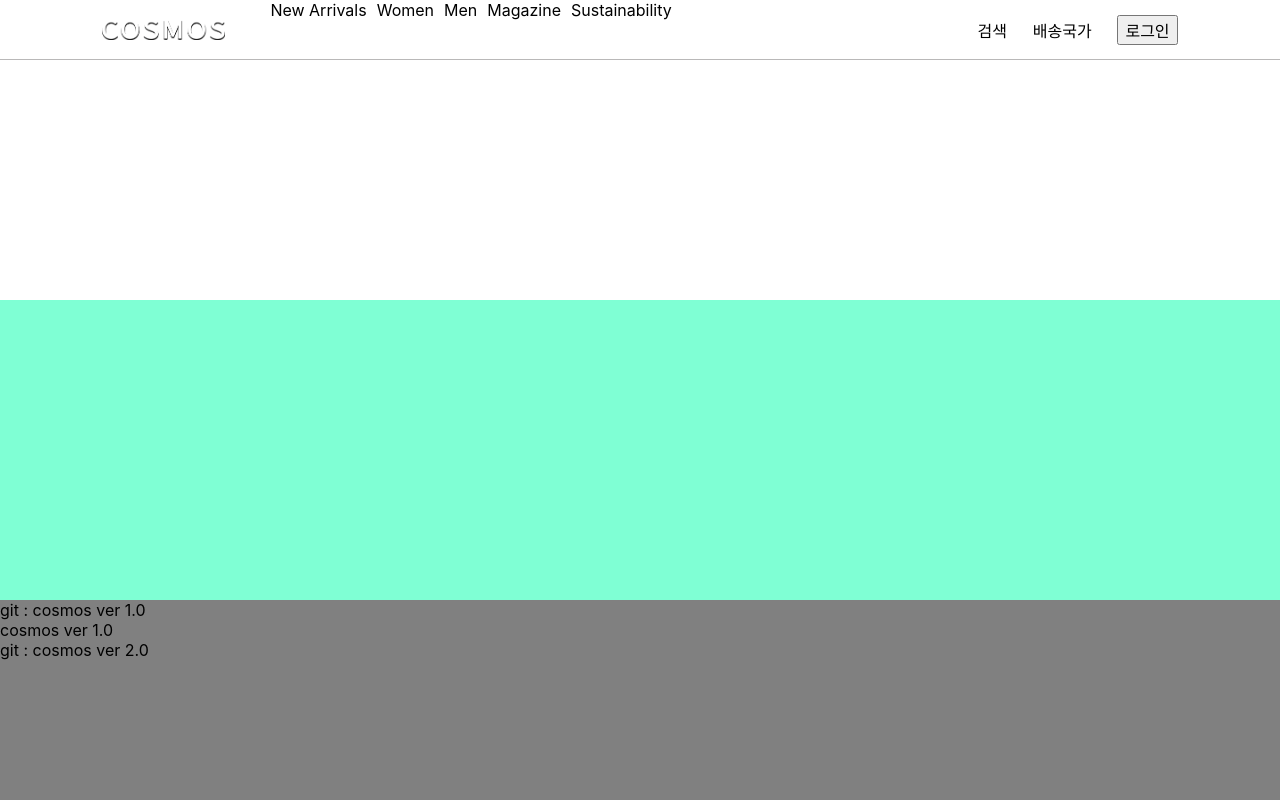
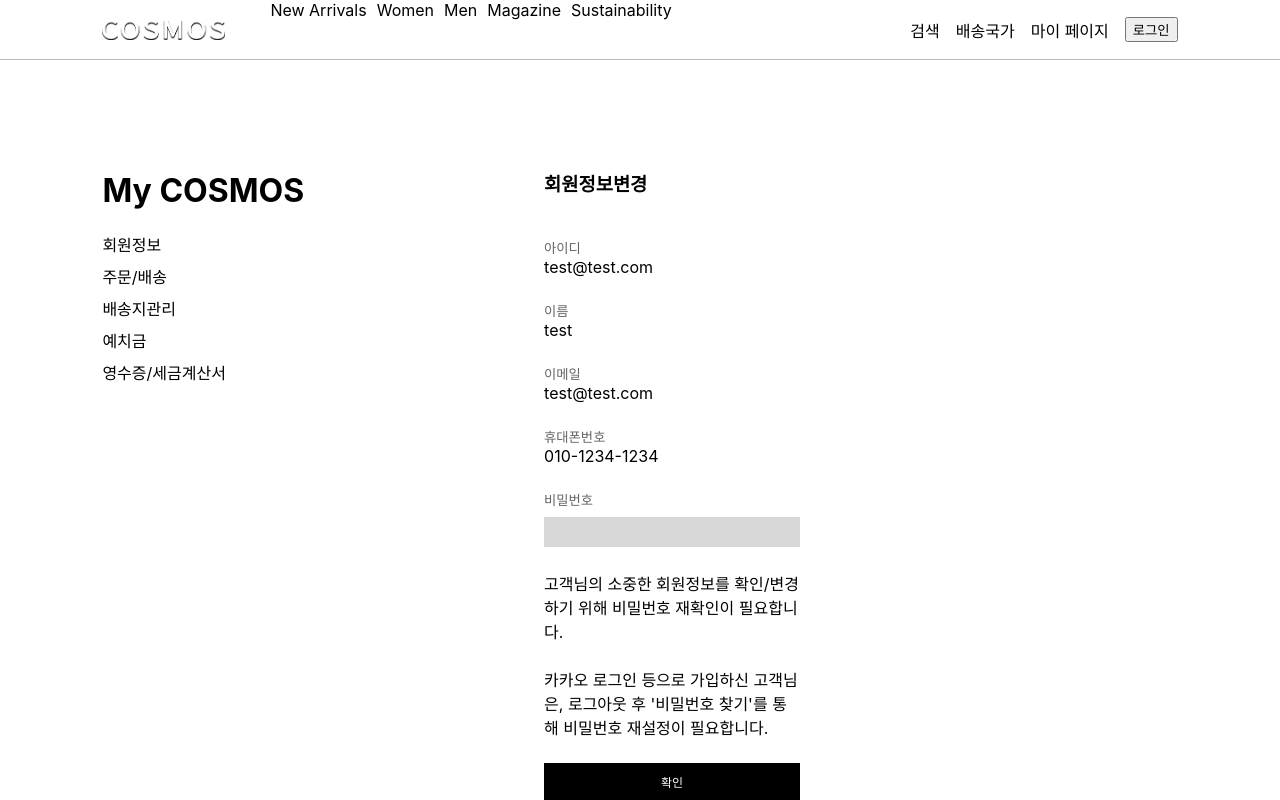
Before and after one commit to Da-innisfree/COSMOS-ver2.0, a React (Create React App) app in the folder cosmos_frontend/cosmos/: page /mypage in a window 1280 px wide. Shown: the top 800 px of the page. Built offline with nearby package versions, Linux system fonts and the light colour scheme.

Commit message:
마이페이지추가

```diff
--- a/cosmos_frontend/cosmos/src/component/layout/Header.jsx
+++ b/cosmos_frontend/cosmos/src/component/layout/Header.jsx
@@ -150,6 +150,7 @@ function Header() {
                 <div>검색</div>
                 <div>배송국가</div>
                 {/* <a href="/signin">로그인</a> */}
+                <a href='/mypage'>마이 페이지</a>
                 <button onClick={openModal}>로그인</button>
                 <Modal open={modalOpen} close={closeModal}/>
             </div>
--- /dev/null
+++ b/cosmos_frontend/cosmos/src/component/member/MemberInfo.jsx
@@ -0,0 +1,44 @@
+import React from 'react';
+
+import '../../style/component/member/memberinfo.scss'
+import '../../style/comm.scss'
+
+function MemeberInfo() {
+
+    return (
+      <div className='member_info'>
+        <div className='user_info'>
+            <h3>회원정보변경</h3>
+            <div className="text_box">
+                <label>아이디</label>
+                <span>test@test.com</span>
+            </div>
+            <div className="text_box">
+                <label>이름</label>
+                <span>test</span>
+            </div>
+            <div className="text_box">
+                <label>이메일</label>
+                <span>test@test.com</span>
+            </div>
+            <div className="text_box">
+                <label>휴대폰번호</label>
+                <span>010-1234-1234</span>
+            </div>
+            <div className="input_box">
+                <label>비밀번호</label>
+                <input type="password" />
+            </div>
+            <div>
+                고객님의 소중한 회원정보를 확인/변경 하기 위해 비밀번호 재확인이 필요합니다.
+            </div>
+            <div>
+                카카오 로그인 등으로 가입하신 고객님은, 로그아웃 후 '비밀번호 찾기'를 통해 비밀번호 재설정이 필요합니다.
+            </div>
+            <div className="btn full">확인</div>
+        </div>
+      </div>
+    );
+}
+
+export default MemeberInfo;
--- /dev/null
+++ b/cosmos_frontend/cosmos/src/component/member/ShoppingAddress.jsx
@@ -0,0 +1,32 @@
+import React from 'react';
+
+import '../../style/comm.scss'
+import '../../style/component/member/shoppingaddress.scss'
+
+function ShoppingAddress() {
+
+    return (
+      <div className='address_info'>
+        <div className='user_address_info'>
+            <h3>회원정보확인</h3>
+            <div>
+              고객님의 소중한 개인정보를 보호하기 위해 비밀번호를 다시 확인합니다.
+            </div>
+            <div>
+              비밀번호가 타인에게 노출되지 않도록 항상 주의해 주세요.
+            </div>
+            <div className="text_box">
+                <label>아이디</label>
+                <span>test@test.com</span>
+            </div>
+            <div className="input_box">
+                <label>비밀번호</label>
+                <input type="password" />
+            </div>
+            <div className="btn full">확인</div>
+        </div>
+      </div>
+    );
+}
+
+export default ShoppingAddress;
--- a/cosmos_frontend/cosmos/src/router/router.jsx
+++ b/cosmos_frontend/cosmos/src/router/router.jsx
@@ -5,7 +5,8 @@ import Main from '../view/Main.jsx';
 import List from '../view/ProductList.jsx';
 import Product from '../view/Product.jsx'
 import SignIn from '../view/SignIn.jsx';
-import SignUp from '../view/Siginup.jsx'
+import SignUp from '../view/Siginup.jsx';
+import MyPage from '../view/MyPage.jsx';
 
 const AppRouter = () => {
     return(
@@ -16,6 +17,7 @@ const AppRouter = () => {
                     <Route path="/product" element={<Product/>} />
                     <Route path="/signin" element={<SignIn/>} />
                     <Route path="/signup" element={<SignUp/>} />
+                    <Route path="/mypage" element={<MyPage/>} />
                 </Routes>
         </BrowserRouter>
     );
--- a/cosmos_frontend/cosmos/src/style/comm.scss
+++ b/cosmos_frontend/cosmos/src/style/comm.scss
@@ -52,3 +52,12 @@
         }
     }
 }
+
+.text_box {
+    display: flex;
+    flex-direction: column;
+    > label {
+        font-size: 10pt;
+        color: #646464;
+    }
+}
--- a/cosmos_frontend/cosmos/src/style/component/layout/Header.scss
+++ b/cosmos_frontend/cosmos/src/style/component/layout/Header.scss
@@ -55,8 +55,9 @@
     }
 
     .header_right {
-        width: 200px;
+        // width: 200px;
         display: flex;
+        gap: 1em;
         align-items: center;
         justify-content: space-between;
     }
--- /dev/null
+++ b/cosmos_frontend/cosmos/src/style/component/member/memberinfo.scss
@@ -0,0 +1,9 @@
+.member_info {
+
+    .user_info {
+        width: 20vw;
+        display: flex;
+        flex-direction: column;
+        gap: 1.5em;
+    }
+}
--- /dev/null
+++ b/cosmos_frontend/cosmos/src/style/component/member/shoppingaddress.scss
@@ -0,0 +1,8 @@
+.address_info {
+    .user_address_info {
+        width: 20vw;
+        display: flex;
+        flex-direction: column;
+        gap: 1.5em;
+    }
+}
--- /dev/null
+++ b/cosmos_frontend/cosmos/src/style/view/mypage.scss
@@ -0,0 +1,15 @@
+.mypage_main {
+    display: flex;
+    gap: 15em;
+    .mypage_nav {
+        .nav_warp {
+            display: flex;
+            flex-direction: column;
+            gap: .5em;
+        }
+    }
+
+    .mypage_content {
+
+    }
+}
--- a/cosmos_frontend/cosmos/src/style/view/signin.scss
+++ b/cosmos_frontend/cosmos/src/style/view/signin.scss
@@ -14,5 +14,5 @@
 
 * {
     color: #000000;
-    font-size: 12pt;
+    // font-size: 12pt;
 }
--- /dev/null
+++ b/cosmos_frontend/cosmos/src/view/MyPage.jsx
@@ -0,0 +1,43 @@
+import React, { useState } from 'react';
+
+import '../style/comm.scss';
+import '../style/view/mypage.scss'
+
+import MemberInfo from '../component/member/MemberInfo.jsx';
+import ShoppingAddress from '../component/member/ShoppingAddress.jsx';
+
+function SelectPage(props) {
+
+    if(props.select === 1){
+        return <MemberInfo/>
+    }
+    else if(props.select === 3){
+        return <ShoppingAddress/>
+    }
+
+}
+
+function MyPage() {
+
+    return (
+        <div className='mypage_main'>
+            <div className='mypage_nav'>
+                <h1>My COSMOS</h1>
+                <div className='nav_warp'>
+                    <label>회원정보</label>
+                    <label>주문/배송</label>
+                    <label>배송지관리</label>
+                    <label>예치금</label>
+                    <label>영수증/세금계산서</label>
+                </div>
+            </div>
+            <div className='mypage_content'>
+                <div className="member_info">
+                    <SelectPage select={1}/>
+                </div>
+            </div>
+        </div>
+    );
+}
+
+export default MyPage;
```
